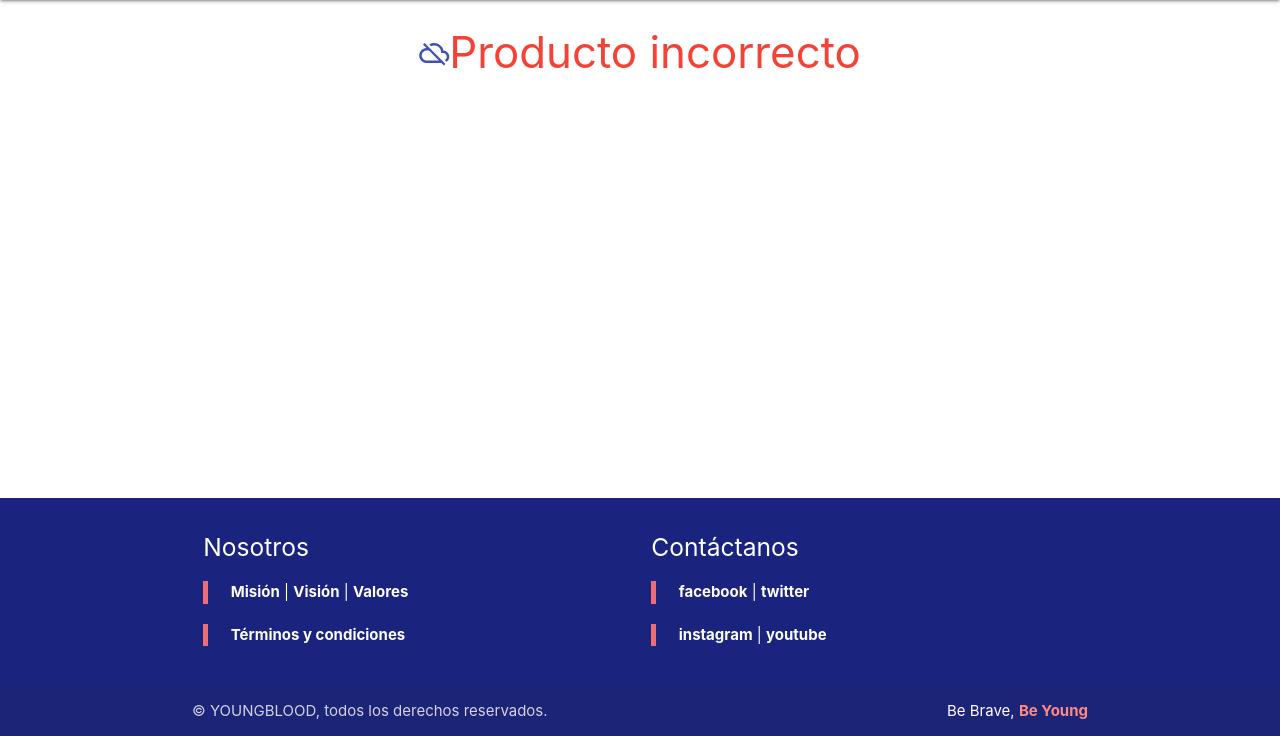
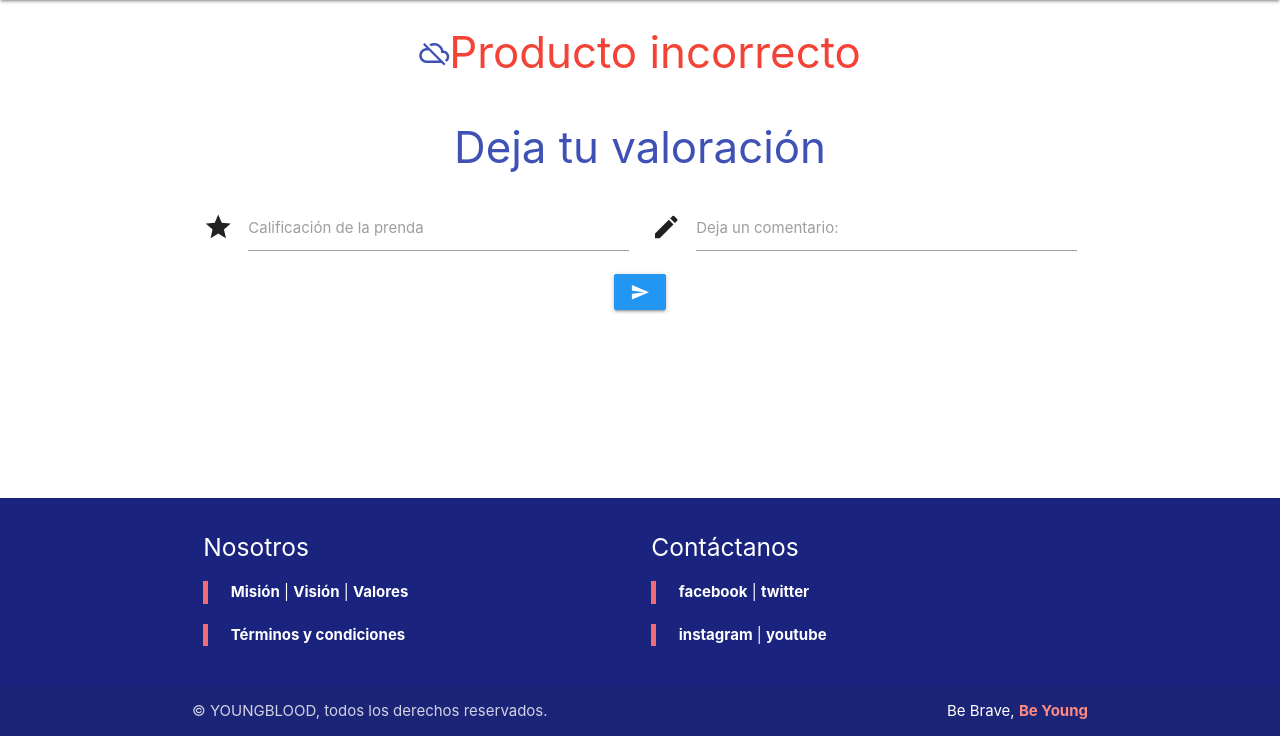
Before and after one commit to BayronMtz/Youngblood, a PHP site: page /youngblood/detalle.php in a window 1280 px wide. Shown: the part 64-800 px from the top of the page. Run offline with PHP 8.4, Linux system fonts and the light colour scheme; data that the repository does not hold is empty; some libraries are stand-ins or nearby versions.

Commit message:
Valoraciones

```diff
--- a/views/public/detalle.php
+++ b/views/public/detalle.php
@@ -41,7 +41,20 @@ Public_Page::headerTemplate('Detalles del producto');
                                 <button type="submit" class="btn waves-effect waves-light blue tooltipped" data-tooltip="Agregar al carrito"><i class="material-icons">add_shopping_cart</i></button>
                             </div>
                         </div>
+
+                    </form>
+                    <h1 id="disponiblelbl" class="hide">No disponible</h1>
+                </div>
+            </div>
+        </div>
+    </div>
+</div>
+
+<!--Contenedor de las valoraciones-->
+<div class="container">
+    <h3 class="center indigo-text" id="title">Deja tu valoración</h3>
     <div class="row">
+        <form>
             <div class="input-field col s12 m6">
                 <i class="material-icons prefix">star</i>
                 <input type="number" id="calificacion" name="calificacion" min="1" max="5"class="validate" required/>
@@ -52,15 +65,12 @@ Public_Page::headerTemplate('Detalles del producto');
                 <input type="text" id="calificacion" name="calificacion" class="validate" required/>
                 <label for="">Deja un comentario:</label>
             </div>
-                            <div class="input-field col s12 m6">
-                                <button type="submit" class="btn waves-effect teal accent-4 tooltipped" data-tooltip="Enviar mi valoración"><i class="material-icons">send</i></button>
+            <div class="row center-align">
+                <div class="col s12">
+                    <button type="submit" class="btn waves-effect blue tooltipped" data-tooltip="Enviar valoración"><i class="material-icons">send</i></button>
                 </div>
             </div>
         </form>
-                    <h1 id="disponiblelbl" class="hide">No disponible</h1>
-                </div>
-            </div>
-        </div>
     </div>
 </div>
 
```
Lines whose indentation alone changed are shown as unchanged.
